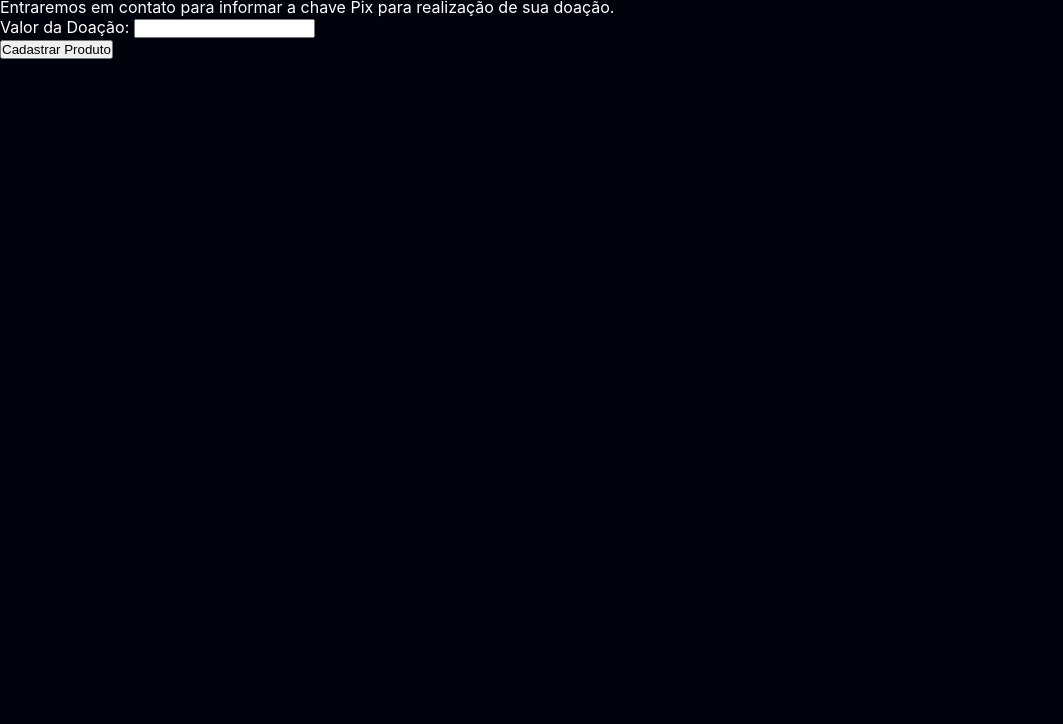
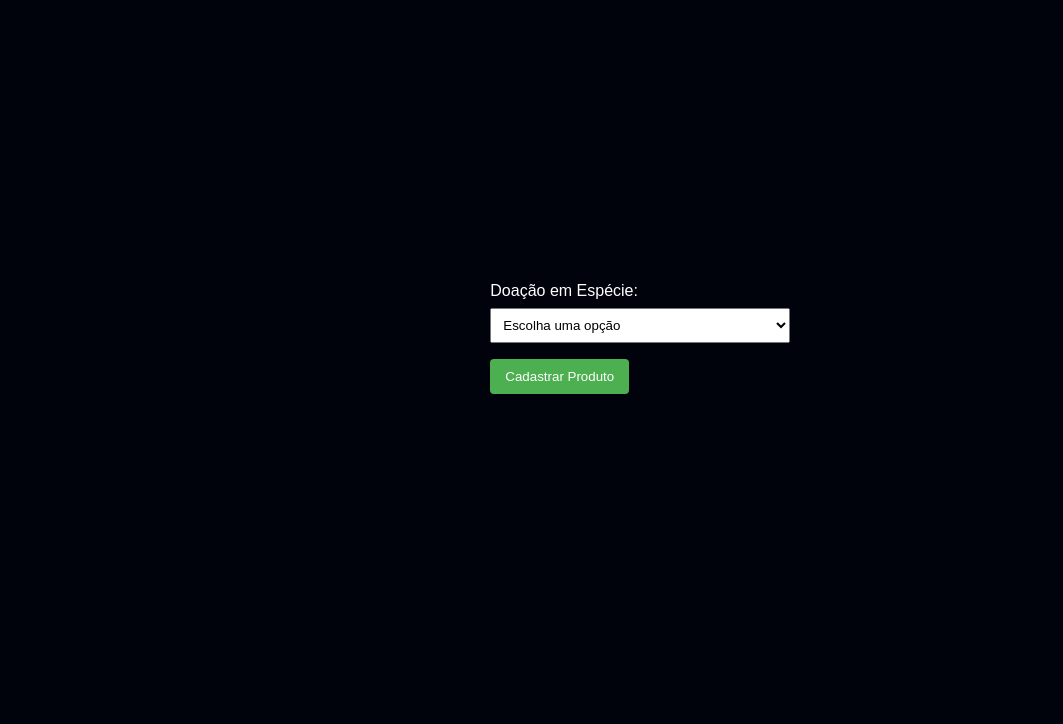
Before and after one commit to isabel1971/N697, a plain HTML site: page produtos.html in a window 1280 px wide. Shown: the part 76-800 px from the top of the page, without its empty margins (0-1063 px from the left). Drawn offline with Linux system fonts and the light colour scheme.

Commit message:
Ajustando o CSS da página produtos.html

```diff
--- a/produtos.html
+++ b/produtos.html
@@ -5,6 +5,57 @@
     <meta name="viewport" content="width=device-width, initial-scale=1.0">
     <title>Cadastro de Produtos</title>
     <link rel="stylesheet" href="styles.css">
+    <style>
+        body {
+    font-family: Arial, sans-serif;
+    margin: 0;
+    padding: 0;
+    display: flex;
+    flex-direction: column;
+    align-items: center;
+    justify-content: center;
+    height: 100vh;
+}
+
+form {
+    max-width: 400px;
+    margin: auto;
+}
+
+label {
+    display: block;
+    margin-bottom: 8px;
+}
+
+input, select {
+    width: 100%;
+    padding: 8px;
+    margin-bottom: 16px;
+    box-sizing: border-box;
+}
+
+button {
+    background-color: #4caf50;
+    color: white;
+    padding: 10px 15px;
+    border: none;
+    border-radius: 4px;
+    cursor: pointer;
+}
+
+button:hover {
+    background-color: #45a049;
+}
+
+.conditionalFieldsDonation {
+    display: none;
+}
+
+.conditionalFieldsPix {
+    display: none;
+}
+
+    </style>
 </head>
 <body>
 
```
